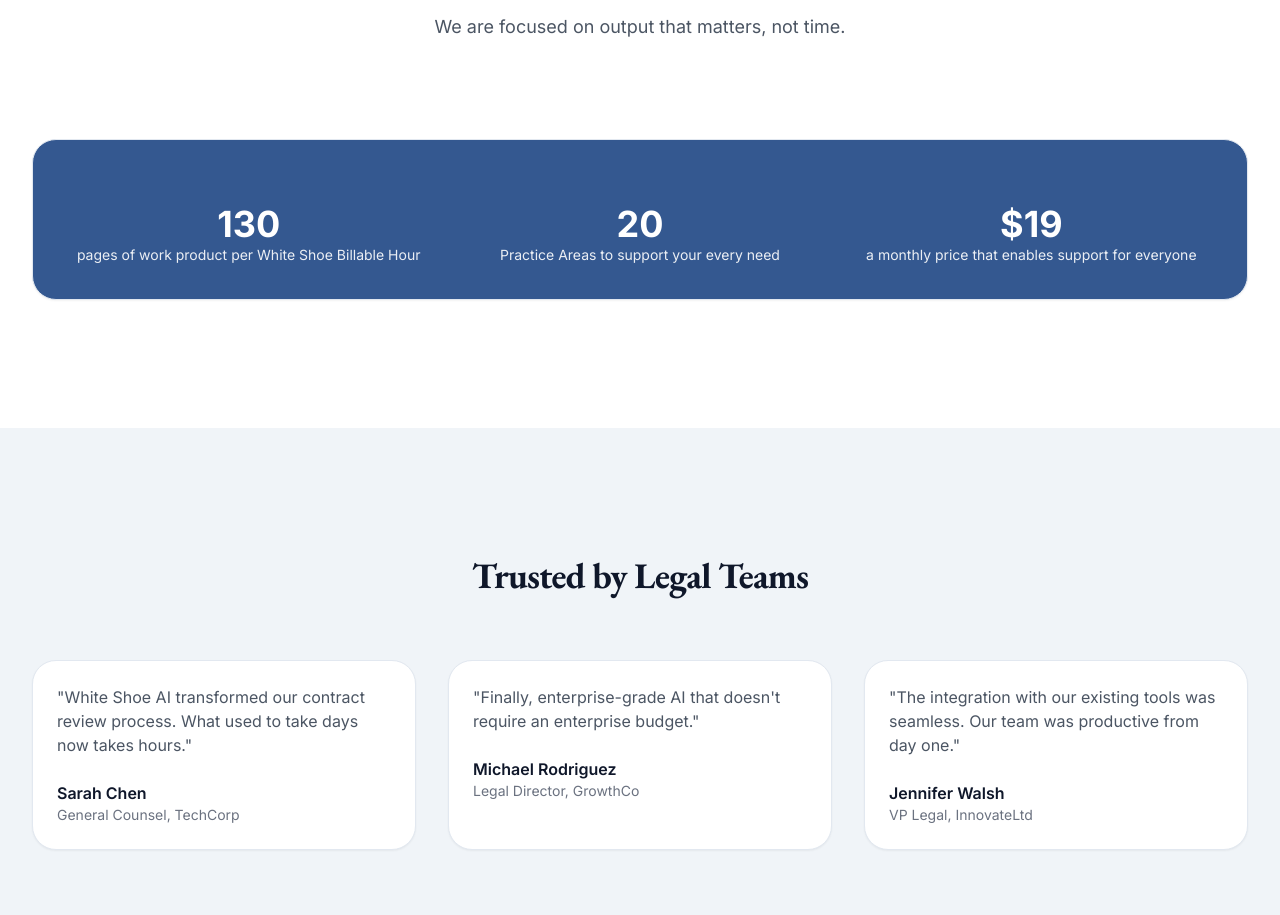
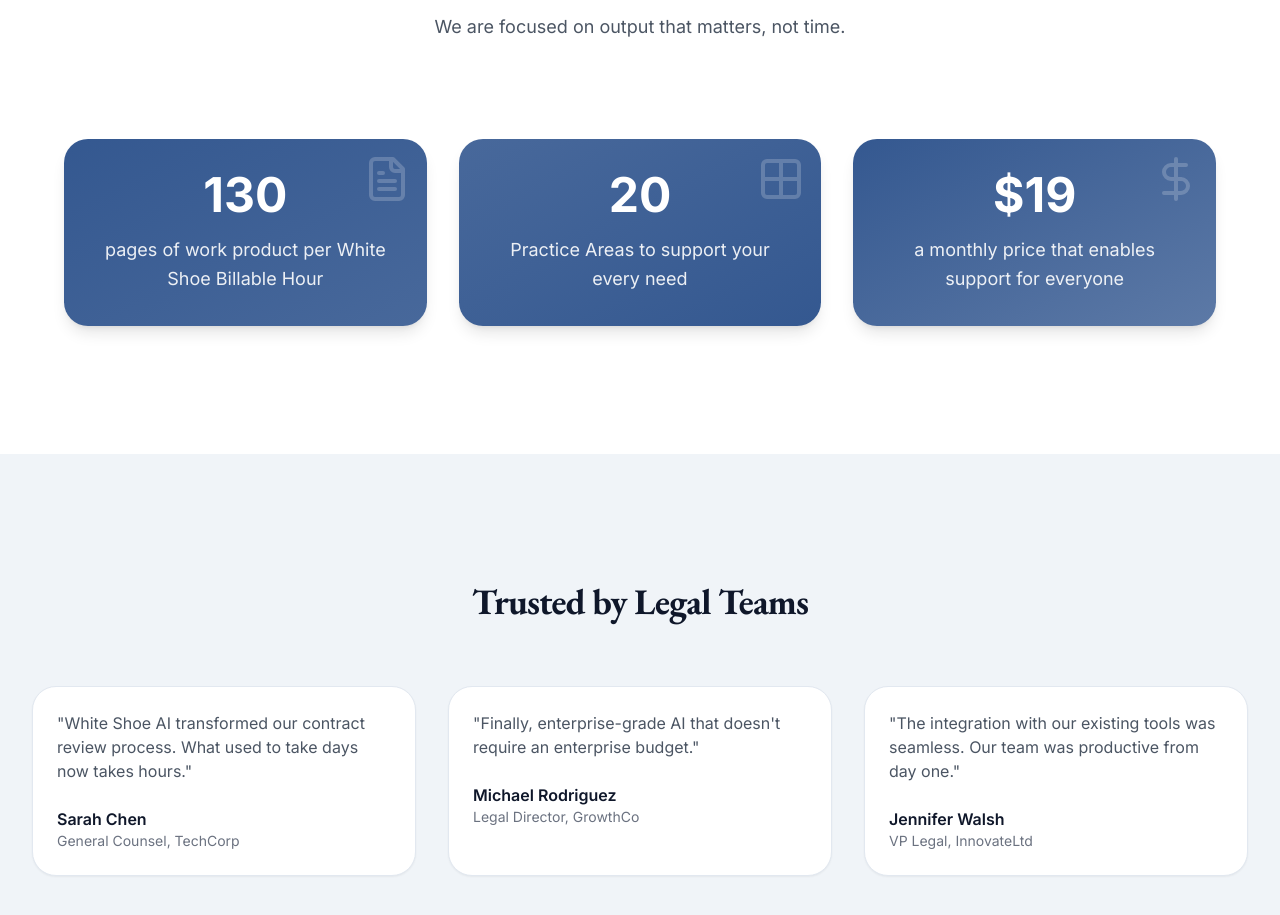
Before and after one commit to ab-boersma/ai-productivity-launch, a React (Vite) app: page / in a window 1280 px wide. Shown: the part 3000-3915 px from the top of the page. Built offline with nearby package versions, Linux system fonts and the light colour scheme.

Commit message:
Refactor: Improve visual design of impact section
Improve the UX/UI of the "White Shoe Drives Impact" section based on the provided image.

```diff
--- a/src/pages/Index.tsx
+++ b/src/pages/Index.tsx
@@ -16,9 +16,9 @@ import {
   Users,
   Building2,
   Briefcase,
-  Document as DocumentIcon,
-  Grid2X2 as Grid2X2Icon,
-  DollarSign as DollarSignIcon
+  FileText,
+  Grid2X2,
+  DollarSign
 } from "lucide-react";
 
 export default function Index() {
@@ -191,27 +191,53 @@ export default function Index() {
               We are focused on output that matters, not time.
             </p>
           </div>
-          <div className="mx-auto mt-16 max-w-2xl sm:mt-20 lg:mt-24 lg:max-w-none">
-            <Card className="bg-slate-docket text-pure-white">
-              <CardContent className="p-8">
-                <div className="text-center">
-                  <div className="mt-8 grid grid-cols-1 gap-6 sm:grid-cols-3">
-                    <div>
-                      <p className="text-4xl font-bold">130</p>
-                      <p className="text-sm opacity-90 leading-relaxed">pages of work product per White Shoe Billable Hour</p>
-                    </div>
-                    <div>
-                      <p className="text-4xl font-bold">20</p>
-                      <p className="text-sm opacity-90 leading-relaxed">Practice Areas to support your every need</p>
-                    </div>
-                    <div>
-                      <p className="text-4xl font-bold">$19</p>
-                      <p className="text-sm opacity-90 leading-relaxed">a monthly price that enables support for everyone</p>
-                    </div>
+          <div className="mx-auto mt-16 max-w-6xl sm:mt-20 lg:mt-24">
+            <div className="grid grid-cols-1 gap-8 md:grid-cols-3">
+              {/* Pages Statistic */}
+              <Card className="group relative overflow-hidden border-none shadow-lg hover:shadow-xl transition-all duration-300 bg-gradient-to-br from-slate-docket to-slate-docket/90">
+                <CardContent className="p-8 text-center text-pure-white relative">
+                  <div className="absolute top-4 right-4 opacity-20 group-hover:opacity-30 transition-opacity">
+                    <FileText className="h-12 w-12" />
                   </div>
-                </div>
-              </CardContent>
-            </Card>
+                  <div className="relative z-10">
+                    <p className="text-5xl font-bold mb-4">130</p>
+                    <p className="text-lg leading-relaxed opacity-90">
+                      pages of work product per White Shoe Billable Hour
+                    </p>
+                  </div>
+                </CardContent>
+              </Card>
+
+              {/* Practice Areas Statistic */}
+              <Card className="group relative overflow-hidden border-none shadow-lg hover:shadow-xl transition-all duration-300 bg-gradient-to-br from-slate-docket/90 to-slate-docket">
+                <CardContent className="p-8 text-center text-pure-white relative">
+                  <div className="absolute top-4 right-4 opacity-20 group-hover:opacity-30 transition-opacity">
+                    <Grid2X2 className="h-12 w-12" />
+                  </div>
+                  <div className="relative z-10">
+                    <p className="text-5xl font-bold mb-4">20</p>
+                    <p className="text-lg leading-relaxed opacity-90">
+                      Practice Areas to support your every need
+                    </p>
+                  </div>
+                </CardContent>
+              </Card>
+
+              {/* Pricing Statistic */}
+              <Card className="group relative overflow-hidden border-none shadow-lg hover:shadow-xl transition-all duration-300 bg-gradient-to-br from-slate-docket to-slate-docket/80">
+                <CardContent className="p-8 text-center text-pure-white relative">
+                  <div className="absolute top-4 right-4 opacity-20 group-hover:opacity-30 transition-opacity">
+                    <DollarSign className="h-12 w-12" />
+                  </div>
+                  <div className="relative z-10">
+                    <p className="text-5xl font-bold mb-4">$19</p>
+                    <p className="text-lg leading-relaxed opacity-90">
+                      a monthly price that enables support for everyone
+                    </p>
+                  </div>
+                </CardContent>
+              </Card>
+            </div>
           </div>
         </div>
       </section>
```
